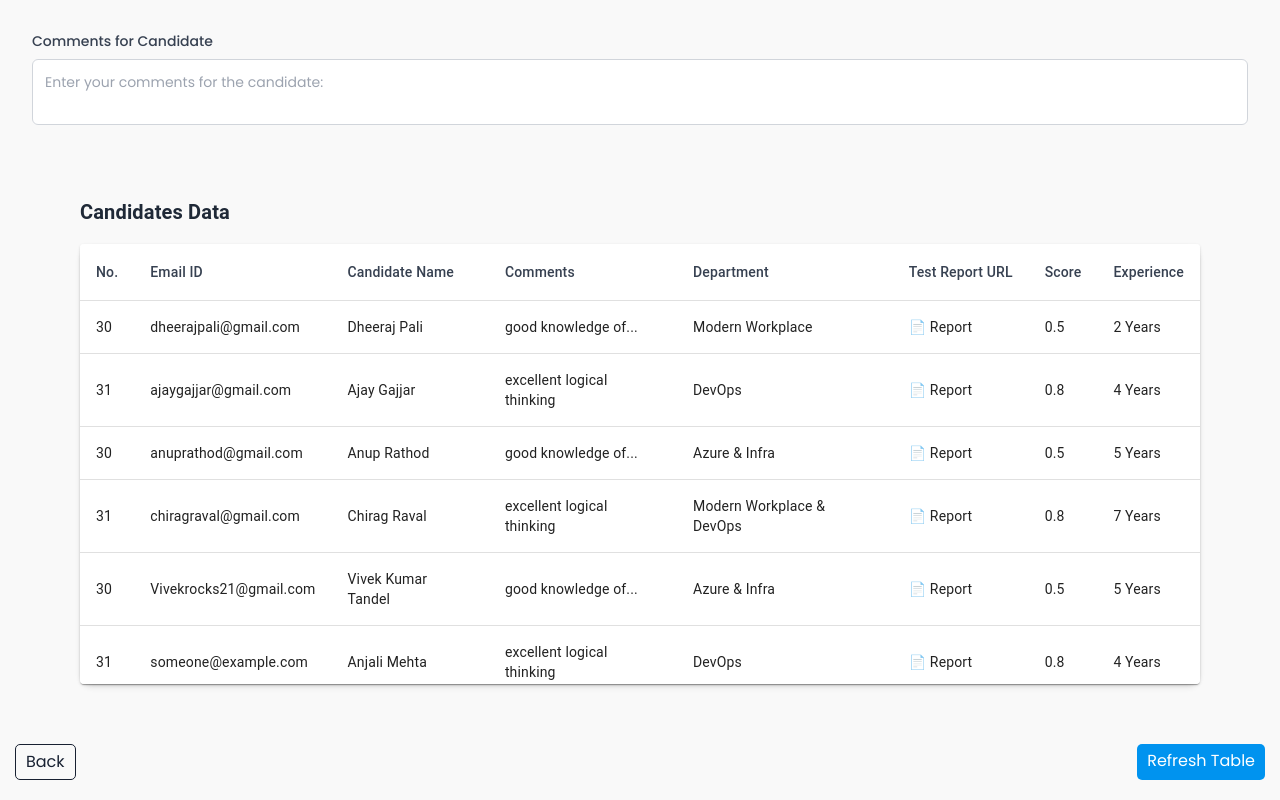
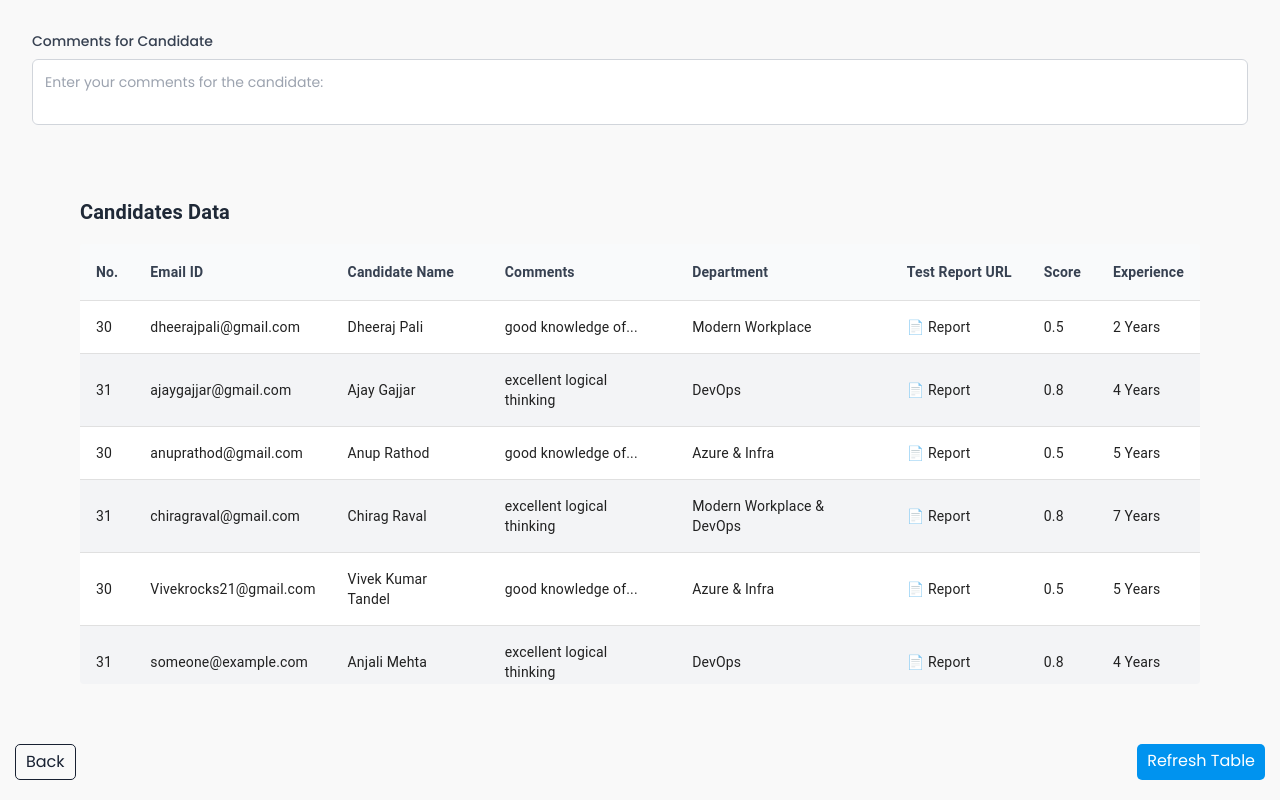
Before and after one commit to DheerajPali/HR-ATC, a React (Vite) app: page /HrAssitant in a window 1280 px wide. Shown: the part 1333-2133 px from the top of the page. Built offline with nearby package versions, Linux system fonts and the light colour scheme.

Commit message:
completed hrassistant.jsx

```diff
--- a/src/pages/hrassistant.jsx
+++ b/src/pages/hrassistant.jsx
@@ -20,18 +20,6 @@ const headings = [
   "Test Report URL",
   "Score",
   "Experience",
-];
-
-const experiences = [
-  "N/A",
-  "5 Years",
-  "3 Years",
-  "4 Years",
-  "N/A",
-  "5 Years",
-  "N/A",
-  "10 Years",
-  "2 Years",
 ];
 
 const departmentOptions = [
@@ -436,7 +424,7 @@ const HrAssitant = () => {
       </div>
 
       {/*Comments */}
-      <div className="mb-6 w-full px-4 sm:px-6 md:px-8">
+      <div className="mx-auto mb-6 w-full px-4 sm:px-4 md:px-8">
         <div className="w-full max-w-[1250px] mx-auto">
           <label
             htmlFor="candidateComments"
@@ -452,6 +440,8 @@ const HrAssitant = () => {
           />
         </div>
       </div>
+
+      {/*Table Section */}
       <div className="py-10 px-4 sm:px-10 md:px-20">
         <div className="w-full max-w-[1250px] mx-auto">
           <Typography
@@ -460,8 +450,15 @@ const HrAssitant = () => {
           >
             Candidates Data
           </Typography>
-          <div className="w-full max-w-[1250px] mx-auto rounded-xl bg-white shadow-md ">
-            <TableContainer component={Paper} sx={{ maxHeight: 440 }}>
+          <div className="w-full max-w-[1250px] mx-auto rounded-xl bg-white ">
+            <TableContainer
+              component={Paper}
+              sx={{
+                maxHeight: 440,
+                boxShadow: "none",
+                borderBottom: "none",
+              }}
+            >
               <Table stickyHeader aria-label="candidates table">
                 <TableHead>
                   <TableRow>
@@ -469,9 +466,10 @@ const HrAssitant = () => {
                       <TableCell
                         key={idx}
                         sx={{
-                          fontWeight: 500,
+                          fontWeight: 600,
                           color: "#374151",
                           whiteSpace: "nowrap",
+                          backgroundColor: "#f9fafb",
                         }}
                       >
                         {heading}
@@ -482,7 +480,13 @@ const HrAssitant = () => {
 
                 <TableBody>
                   {candidatesData.map((candidate, idx) => (
-                    <TableRow key={idx} hover>
+                    <TableRow
+                      key={idx}
+                      hover
+                      sx={{
+                        backgroundColor: idx % 2 === 0 ? "#ffffff" : "#f3f4f6",
+                      }}
+                    >
                       <TableCell>{candidate.id}</TableCell>
                       <TableCell>{candidate.email}</TableCell>
                       <TableCell>{candidate.name}</TableCell>
@@ -509,8 +513,9 @@ const HrAssitant = () => {
           </div>
         </div>
       </div>
+
       {/* Navigation Buttons */}
-      <div className="w-full max-w-[1250px] mx-auto mt-5 mb-5 flex justify-between">
+      <div className="w-full max-w-[1250px] mx-auto  flex justify-between mt-5">
         <Link to={"/InvitedCandidates"} className="backBtn">
           Back
         </Link>
@@ -522,4 +527,4 @@ const HrAssitant = () => {
   );
 };
 
-export default HrAssitant; // ✅ this line is REQUIRED
+export default HrAssitant;
```
